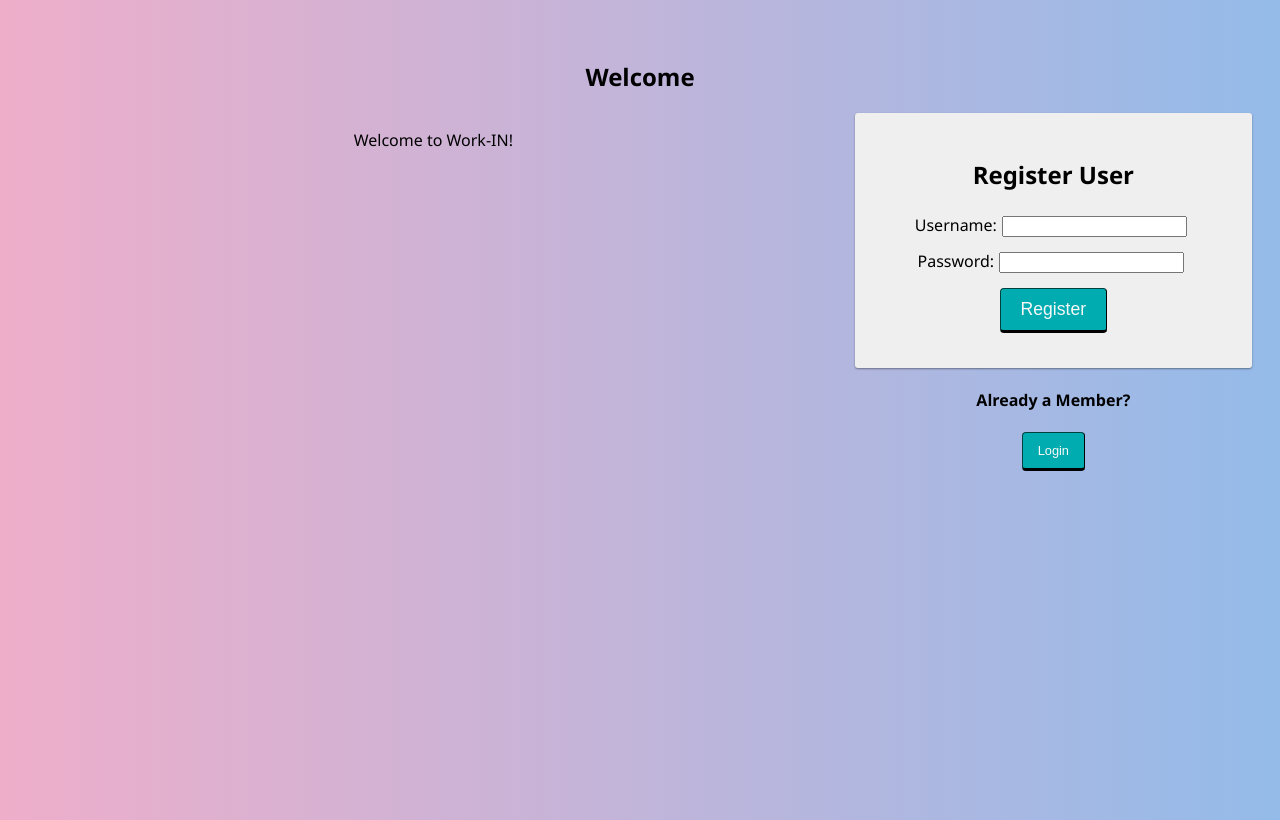
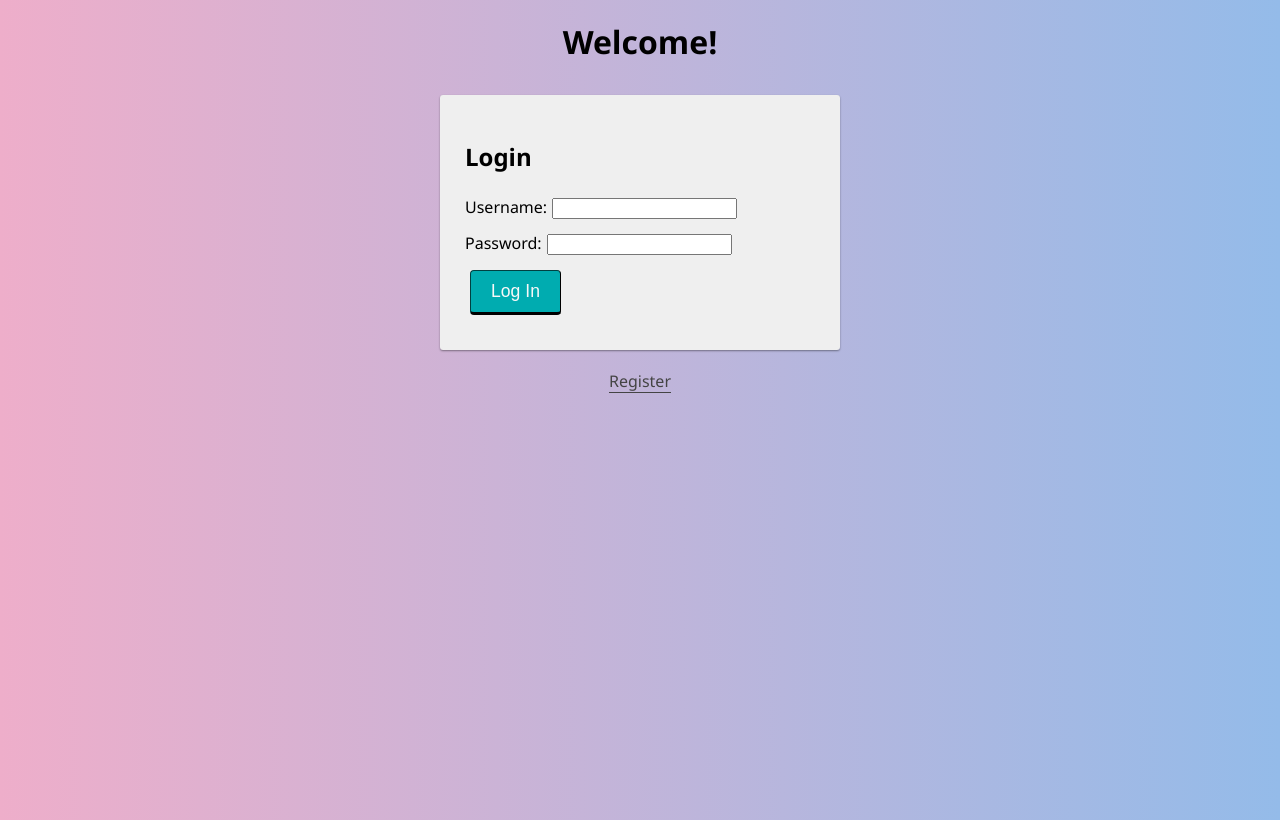
Before and after one commit to LucasHouska/Work-IN, a React (Create React App) app: page /program#/home in a window 1280 px wide. Built offline with nearby package versions, Linux system fonts and the light colour scheme; no server answers.

Commit message:
removed landing page for login page

```diff
--- a/src/components/App/App.jsx
+++ b/src/components/App/App.jsx
@@ -155,7 +155,7 @@
                   <Redirect to='/workout' />
                   :
                   // Otherwise, show the Landing page
-                  <LandingPage />
+                  <LoginPage />
                 }
               </Route>
 
--- a/src/components/LoginPage/LoginPage.jsx
+++ b/src/components/LoginPage/LoginPage.jsx
@@ -7,6 +7,8 @@
 
   return (
     <div>
+      <h1 className='button'>Welcome!</h1>
+      <br />
       <LoginForm />
 
       <center>
```
